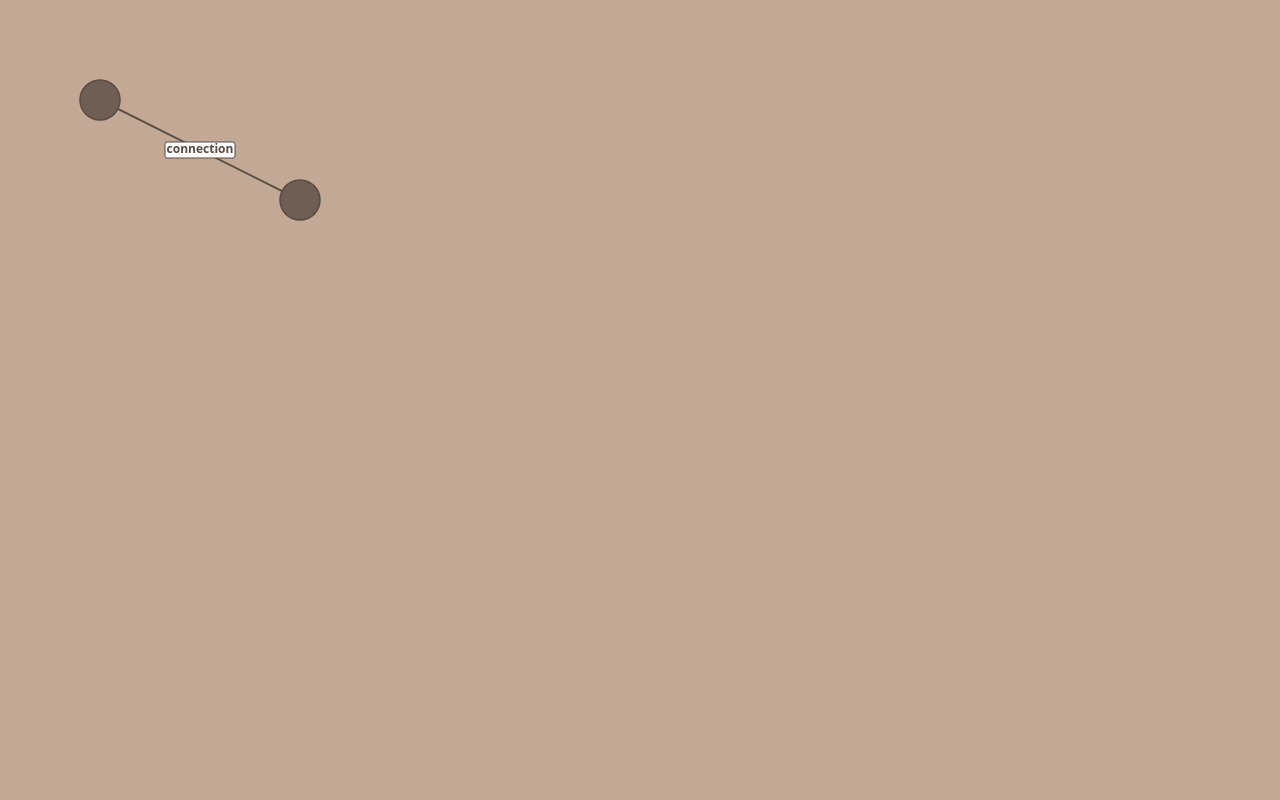
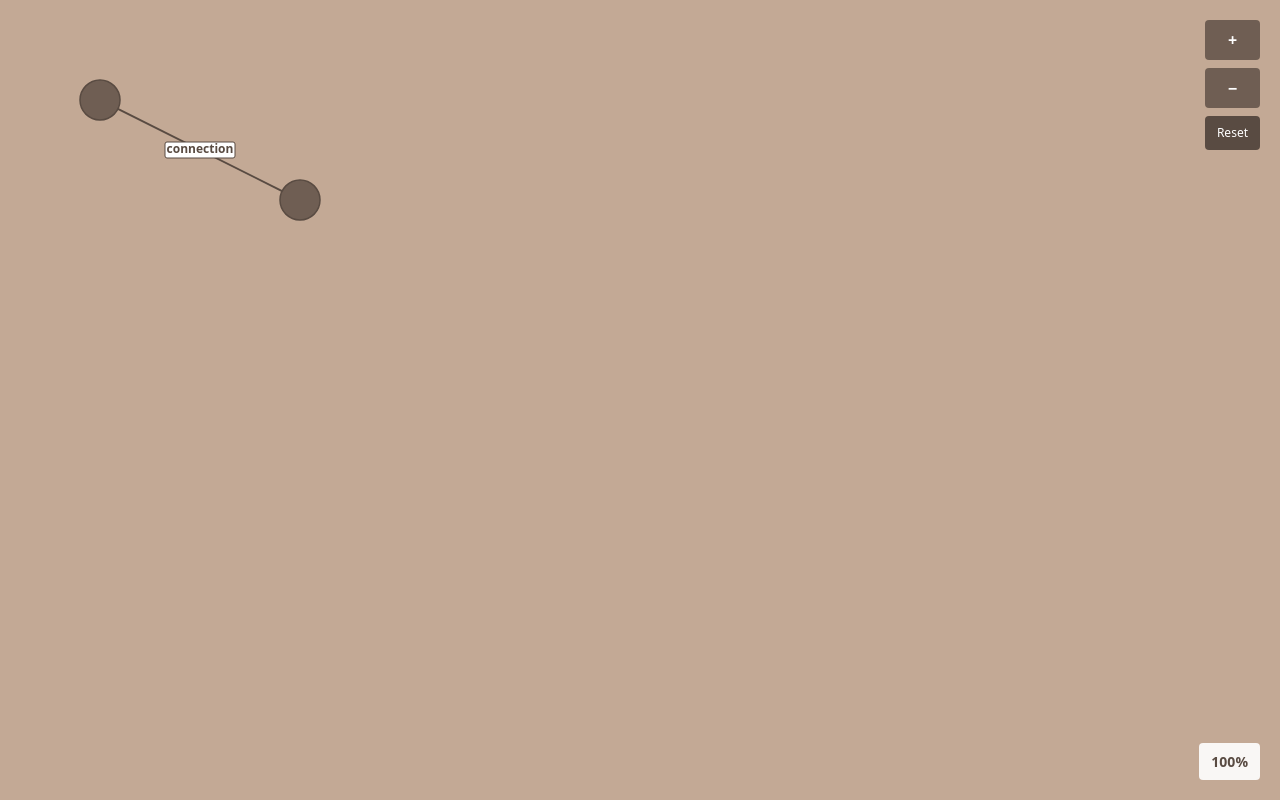
Before and after one commit to kotooriiii/TFTTools, a React (Vite) app in the folder frontend/: page / in a window 1280 px wide. Built offline with nearby package versions, Linux system fonts and the light colour scheme.

Commit message:
Added zoom functionality with controls to GraphCanvas, refined panning behavior, and improved vertex drag logic.
Issue: Vertex during zoom not equal to 100%, makes unpredictable movement.

JIRA-XXXX

```diff
--- a/frontend/src/GraphCanvas.tsx
+++ b/frontend/src/GraphCanvas.tsx
@@ -21,14 +21,20 @@ const initialVertices: Vertex[] = [
 const GraphCanvas: React.FC = () =>
 {
     const [vertices, setVertices] = useState(initialVertices);
-    const [edges, setEdges] = useState<Edge[]>([
+    const [edges] = useState<Edge[]>([
         {id: 1, sourceId: 1, targetId: 2, label: "connection"}
     ]);
 
     const [isPanning, setIsPanning] = useState(false);
     const [panOffset, setPanOffset] = useState({x: 0, y: 0});
     const [lastPanPosition, setLastPanPosition] = useState<{ x: number; y: number } | null>(null);
+    const [zoom, setZoom] = useState(1);
     const svgRef = useRef<SVGSVGElement>(null);
+
+    // Zoom limits
+    const MIN_ZOOM = 0.6;
+    const MAX_ZOOM = 2;
+    const ZOOM_STEP = 0.2;
 
     const handleMouseDown = (e: React.MouseEvent) =>
     {
@@ -44,7 +50,6 @@ const GraphCanvas: React.FC = () =>
             const dx = e.clientX - lastPanPosition.x;
             const dy = e.clientY - lastPanPosition.y;
 
-
             // Update pan offset for visual feedback
             setPanOffset((prev) => ({x: prev.x + dx, y: prev.y + dy}));
 
@@ -52,27 +57,68 @@ const GraphCanvas: React.FC = () =>
         }
     };
 
-    const handleVertexDrag = (vertexId: number, event: any, info: PanInfo) =>
+    const handleWheel = (e: React.WheelEvent) => {
+        e.preventDefault();
+
+        if (!svgRef.current) return;
+
+        const rect = svgRef.current.getBoundingClientRect();
+        const mouseX = e.clientX - rect.left;
+        const mouseY = e.clientY - rect.top;
+
+        // Calculate zoom change - add/subtract 20 percentage points
+        const zoomChange = e.deltaY > 0 ? -ZOOM_STEP : ZOOM_STEP;
+        const newZoom = Math.max(MIN_ZOOM, Math.min(MAX_ZOOM, zoom + zoomChange));
+
+
+        if (newZoom !== zoom) {
+            // Calculate the point to zoom into (mouse position relative to current transform)
+            const zoomPointX = (mouseX - panOffset.x) / zoom;
+            const zoomPointY = (mouseY - panOffset.y) / zoom;
+
+            // Update pan offset to keep zoom centered on mouse position
+            const newPanX = mouseX - zoomPointX * newZoom;
+            const newPanY = mouseY - zoomPointY * newZoom;
+
+            setZoom(newZoom);
+            setPanOffset({x: newPanX, y: newPanY});
+        }
+    };
+
+    const handleVertexDrag = (vertexId: number, _event: MouseEvent | TouchEvent | PointerEvent, info: PanInfo) =>
     {
         // Update the actual vertices state
-
         setVertices(prev => prev.map(vertex =>
             vertex.id === vertexId
-                ? {...vertex, x: vertex.x + info.delta.x, y: vertex.y + info.delta.y}
+                ? {...vertex, x: vertex.x + info.delta.x / zoom, y: vertex.y + info.delta.y / zoom}
                 : vertex
         ));
-
     };
 
-    const handleVertexDragEnd = (vertexId: number, event: any, info: PanInfo) =>
+    const handleVertexDragEnd = (_vertexId: number, _event: MouseEvent | TouchEvent | PointerEvent, _info: PanInfo) =>
     {
-
+        // Handle drag end logic if needed
     };
 
     const handleMouseUp = () =>
     {
         setIsPanning(false);
         setLastPanPosition(null);
+    };
+
+    const handleZoomIn = () => {
+        const newZoom = Math.min(MAX_ZOOM, zoom * 1.2);
+        setZoom(newZoom);
+    };
+
+    const handleZoomOut = () => {
+        const newZoom = Math.max(MIN_ZOOM, zoom / 1.2);
+        setZoom(newZoom);
+    };
+
+    const handleResetZoom = () => {
+        setZoom(1);
+        setPanOffset({x: 0, y: 0});
     };
 
     const renderEdges = () =>
@@ -103,8 +149,7 @@ const GraphCanvas: React.FC = () =>
             const midY = (startY + endY) / 2;
 
             const textX = midX;
-            const textY = midY; // Move text 20 pixels below the midpoint
-
+            const textY = midY;
 
             return (
                 <g key={edge.id}>
@@ -129,14 +174,14 @@ const GraphCanvas: React.FC = () =>
                         <g>
                             {/* Background rectangle for better readability */}
                             <motion.rect
-                                x={textX - (edge.label.length * 3.5)} // Approximate width based on text
+                                x={textX - (edge.label.length * 3.5)}
                                 y={textY - 8}
                                 width={edge.label.length * 7}
                                 height={16}
                                 fill="white"
                                 stroke="#594b42"
                                 strokeWidth={1}
-                                rx={2} // Rounded corners
+                                rx={2}
                                 initial={false}
                                 transition={{type: "spring", stiffness: 300, damping: 30}}
                             />
@@ -148,7 +193,7 @@ const GraphCanvas: React.FC = () =>
                                 fill="#594b42"
                                 fontSize="12"
                                 fontWeight="bold"
-                                style={{ userSelect: 'none' }} // Makes text non-selectable
+                                style={{ userSelect: 'none' }}
                                 initial={false}
                                 transition={{type: "spring", stiffness: 300, damping: 30}}
                             >
@@ -156,15 +201,88 @@ const GraphCanvas: React.FC = () =>
                             </motion.text>
                         </g>
                     )}
-
-
-
                 </g>
             );
         });
     };
 
     return (
+        <div style={{ position: 'relative', width: '100%', height: '100vh' }}>
+            {/* Zoom Controls */}
+            <div style={{
+                position: 'absolute',
+                top: '20px',
+                right: '20px',
+                zIndex: 1000,
+                display: 'flex',
+                flexDirection: 'column',
+                gap: '8px'
+            }}>
+                <button
+                    onClick={handleZoomIn}
+                    style={{
+                        padding: '8px 12px',
+                        backgroundColor: '#6F5E53',
+                        color: 'white',
+                        border: 'none',
+                        borderRadius: '4px',
+                        cursor: 'pointer',
+                        fontSize: '16px',
+                        fontWeight: 'bold'
+                    }}
+                    title="Zoom In"
+                >
+                    +
+                </button>
+                <button
+                    onClick={handleZoomOut}
+                    style={{
+                        padding: '8px 12px',
+                        backgroundColor: '#6F5E53',
+                        color: 'white',
+                        border: 'none',
+                        borderRadius: '4px',
+                        cursor: 'pointer',
+                        fontSize: '16px',
+                        fontWeight: 'bold'
+                    }}
+                    title="Zoom Out"
+                >
+                    −
+                </button>
+                <button
+                    onClick={handleResetZoom}
+                    style={{
+                        padding: '8px 12px',
+                        backgroundColor: '#594b42',
+                        color: 'white',
+                        border: 'none',
+                        borderRadius: '4px',
+                        cursor: 'pointer',
+                        fontSize: '12px'
+                    }}
+                    title="Reset Zoom"
+                >
+                    Reset
+                </button>
+            </div>
+
+            {/* Zoom Level Display */}
+            <div style={{
+                position: 'absolute',
+                bottom: '20px',
+                right: '20px',
+                zIndex: 1000,
+                backgroundColor: 'rgba(255, 255, 255, 0.9)',
+                padding: '8px 12px',
+                borderRadius: '4px',
+                fontSize: '14px',
+                fontWeight: 'bold',
+                color: '#594b42'
+            }}>
+                {Math.round(zoom * 100)}%
+            </div>
+
             <svg
                 ref={svgRef}
                 width="100%"
@@ -174,8 +292,9 @@ const GraphCanvas: React.FC = () =>
                 onMouseMove={handleMouseMove}
                 onMouseUp={handleMouseUp}
                 onMouseLeave={handleMouseUp}
+                onWheel={handleWheel}
             >
-            <g transform={`translate(${panOffset.x}, ${panOffset.y})`}>
+                <g transform={`translate(${panOffset.x}, ${panOffset.y}) scale(${zoom})`}>
                     {/* Render edges first so they appear behind vertices */}
                     {renderEdges()}
 
@@ -183,7 +302,7 @@ const GraphCanvas: React.FC = () =>
                     {vertices.map((v) => (
                         <motion.circle
                             key={v.id}
-                        initial={{x: v.x, y: v.y}} // Set initial position
+                            initial={{x: v.x, y: v.y}}
                             r={20}
                             fill="#6F5E53"
                             stroke="#594b42"
@@ -201,6 +320,7 @@ const GraphCanvas: React.FC = () =>
                     ))}
                 </g>
             </svg>
+        </div>
     );
 };
 
```
Lines whose indentation alone changed are shown as unchanged.
